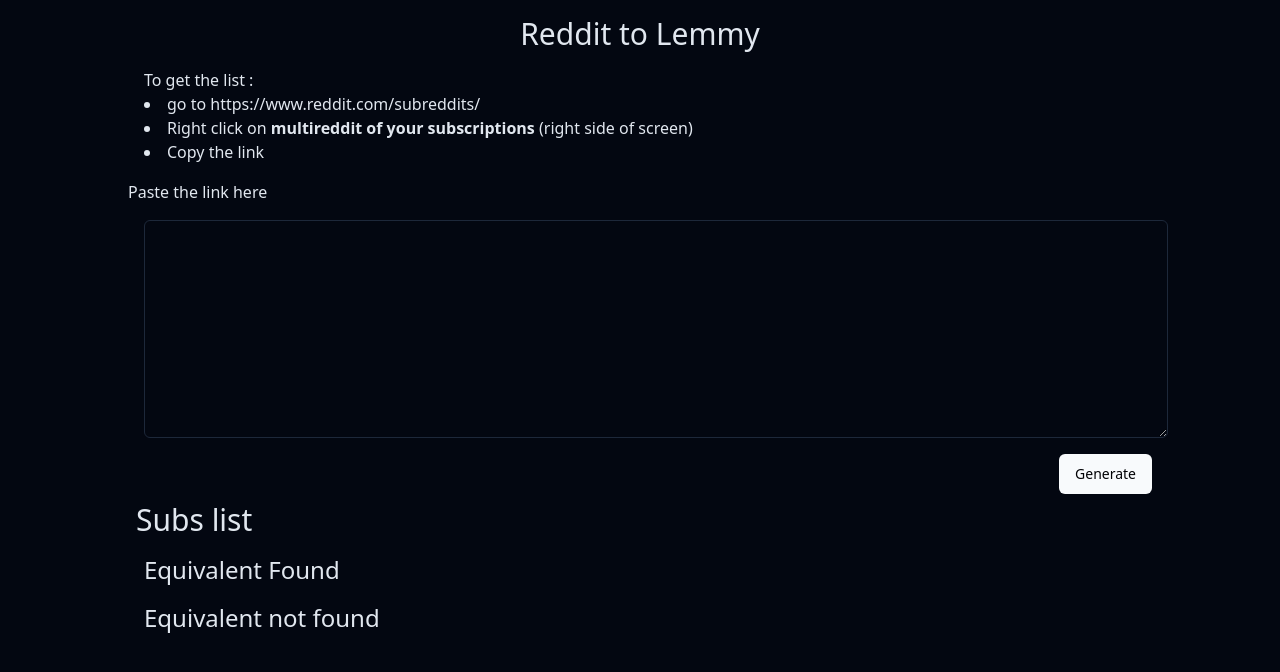
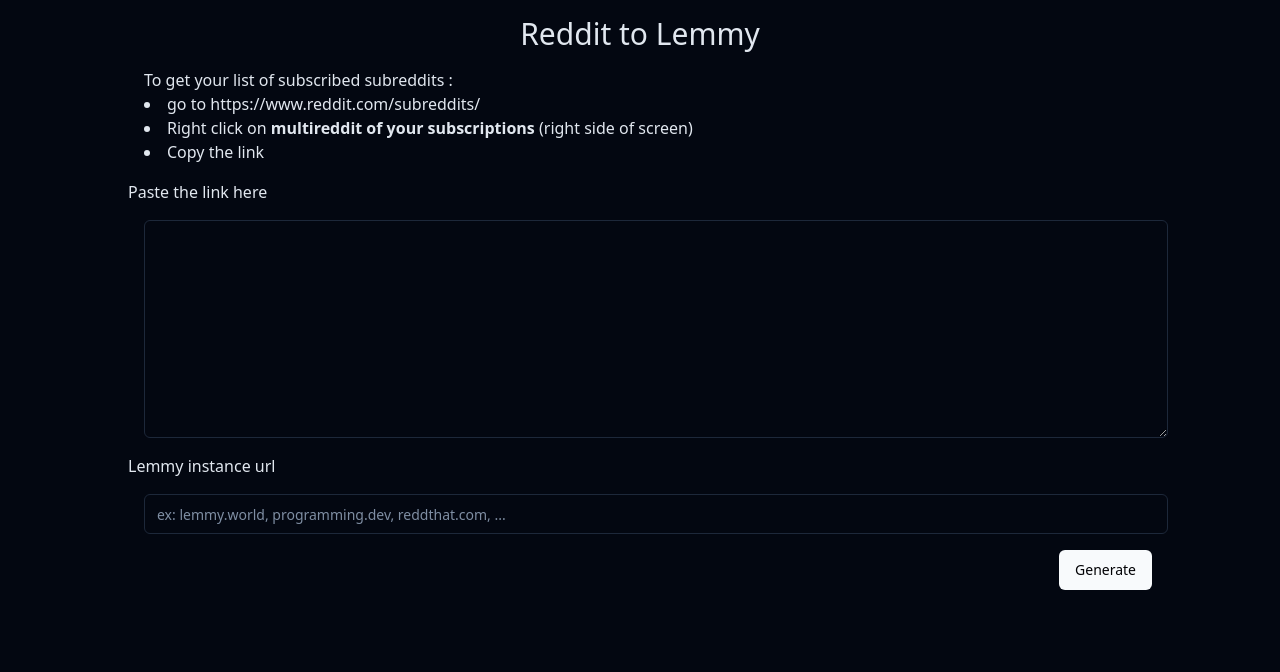
Before and after one commit to mlfcnt/red2lem, a SvelteKit app: page / in a window 1280 px wide. Shown: the top 672 px of the page. Built offline with nearby package versions, Linux system fonts and the light colour scheme.

Commit message:
fix: batch fixes

```diff
--- /dev/null
+++ b/src/lib/components/ui/input/Input.svelte
@@ -0,0 +1,30 @@
+<script lang="ts">
+	import type { HTMLInputAttributes } from "svelte/elements";
+	import { cn } from "$lib/utils";
+
+	let className: string | undefined | null = undefined;
+
+	export let value: HTMLInputAttributes["value"] = undefined;
+	export { className as class };
+</script>
+
+<input
+	class={cn(
+		"flex h-10 w-full rounded-md border border-input bg-transparent px-3 py-2 text-sm ring-offset-background file:border-0 file:bg-transparent file:text-sm file:font-medium placeholder:text-muted-foreground focus-visible:outline-none focus-visible:ring-2 focus-visible:ring-ring focus-visible:ring-offset-2 disabled:cursor-not-allowed disabled:opacity-50",
+		className
+	)}
+	bind:value
+	on:blur
+	on:change
+	on:click
+	on:focus
+	on:keydown
+	on:keypress
+	on:keyup
+	on:mouseover
+	on:mouseenter
+	on:mouseleave
+	on:paste
+	on:input
+	{...$$restProps}
+/>
--- /dev/null
+++ b/src/lib/components/ui/input/index.ts
@@ -0,0 +1 @@
+export { default as Input } from "./Input.svelte";
--- a/src/routes/+page.svelte
+++ b/src/routes/+page.svelte
@@ -1,6 +1,8 @@
 <script lang="ts">
 	import { Textarea } from '$components/ui/textarea';
 	import { Button } from '$components/ui/button';
+	import { Input } from '$components/ui/input';
+
 	import subreddits from '../subreddits.json';
 
 	type Mapped = {
@@ -23,17 +25,24 @@
 
 	$: notFound = mapped.filter((x) => !x.lemmy).map((x) => ({ reddit: x.reddit }));
 
-	console.log({ found, notFound });
-
-	const handleSubmit = (subList: string) => {
+	const handleSubmit = (subList: string, instance: string) => {
 		const formattedSubList = subList.replace('https://www.reddit.com/r/', '').split('+');
 		mapped = formattedSubList
 			.map((sub) => {
 				const lemmyEquivalent = getLemmyEquivalent(sub);
+				if (!lemmyEquivalent.url) {
 					return {
 						reddit: sub,
-					lemmy: lemmyEquivalent.url,
-					official: lemmyEquivalent.official
+						lemmy: '',
+						official: false
+					};
+				}
+				const linkInstance = lemmyEquivalent.url.split('://')[1]?.split('/')[0];
+				const lemmySubname = lemmyEquivalent.url.split('/c/')[1];
+				return {
+					reddit: sub,
+					lemmy: `https://${instance}/c/${lemmySubname}@${linkInstance}`,
+					official: lemmyEquivalent.official ?? false
 				};
 			})
 			// sort so the ones without lemmy equivalent are at the end
@@ -68,11 +77,11 @@
 <form
 	on:submit={(e) => {
 		e.preventDefault();
-		handleSubmit(e.currentTarget.url.value);
+		handleSubmit(e.currentTarget.url.value, e.currentTarget.instance.value);
 	}}
 >
 	<div class="m-4">
-		<ol>To get the list :</ol>
+		<ol>To get your list of subscribed subreddits :</ol>
 		<li>
 			go to <a href="https://www.reddit.com/subreddits/" target="_blank"
 				>https://www.reddit.com/subreddits/</a
@@ -83,13 +92,23 @@
 	</div>
 
 	<label for="url">Paste the link here</label>
-	<Textarea name="url" id="url" cols="30" rows="10" class="m-4" />
+	<Textarea name="url" id="url" cols="30" rows="10" class="m-4" required />
+	<label for="instance">Lemmy instance url</label>
+	<Input
+		name="instance"
+		id="instance"
+		class="m-4"
+		placeholder="ex: lemmy.world, programming.dev, reddthat.com, ..."
+		required
+	/>
 	<div class="flex justify-end">
 		<Button type="submit">Generate</Button>
 	</div>
 
+	<!-- only display the rest if found or notFound -->
+	{#if found.length || notFound.length}
 		<h2 class="text-3xl m-2">Subs list</h2>
-	<h3 class="text-2xl m-4">Equivalent Found</h3>
+		<h3 class="text-2xl my-4">Equivalent Found</h3>
 		<ul>
 			{#each found as f}
 				<li>
@@ -100,7 +119,7 @@
 				</li>
 			{/each}
 		</ul>
-	<h3 class="text-2xl m-4">Equivalent not found</h3>
+		<h3 class="text-2xl my-4">Equivalent not found</h3>
 		<ul>
 			{#each notFound as f}
 				<li>
@@ -108,6 +127,7 @@
 				</li>
 			{/each}
 		</ul>
+	{/if}
 </form>
 
 <style>
```
Also changed, not shown: src/lib/components/ui/button/index.ts (+14 -18 lines). Lines whose indentation alone changed are shown as unchanged.
